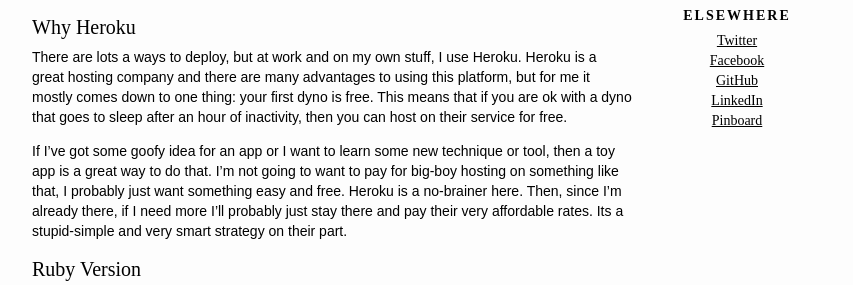
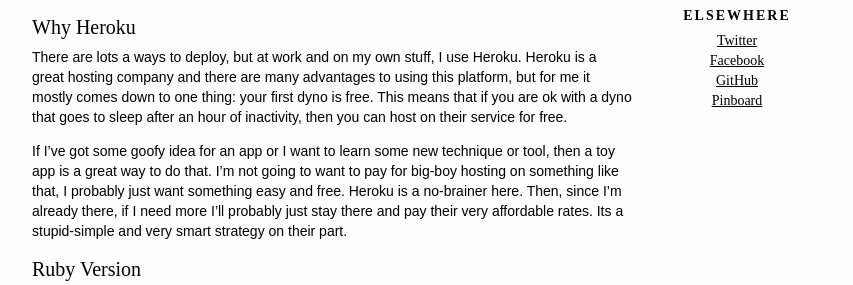
Before and after one commit to jonallured/jonallured.com, a Jekyll site: the page built from index.html, in a window 1280 px wide and 900 px high. Shown: the part 418-703 px from the top of the window, without its empty margins (213-1066 px from the left). Built offline with Jekyll 4.4.1, drawn with Linux system fonts in a browser that asks for light colours.

Commit message:
Remove closed LinkedIn account

```diff
--- a/_layouts/default.html
+++ b/_layouts/default.html
@@ -43,7 +43,6 @@
           <li><a href="http://www.twitter.com/jonallured">Twitter</a></li>
           <li><a href="http://www.facebook.com/jonallured">Facebook</a></li>
           <li><a href="http://github.com/jonallured">GitHub</a></li>
-          <li><a href="http://www.linkedin.com/in/jonallured">LinkedIn</a></li>
           <li><a href="https://pinboard.in/u:jonallured/">Pinboard</a></li>
         </ul>
       </aside>
```
